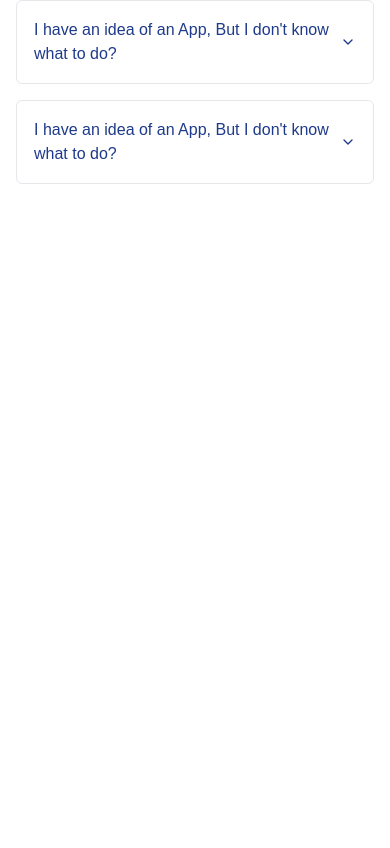
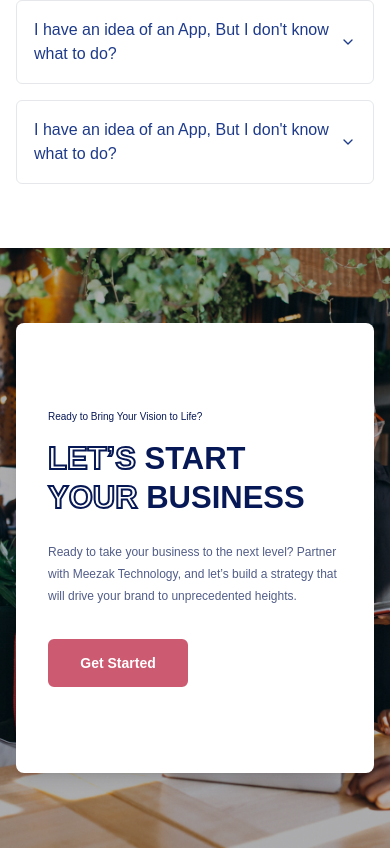
Before and after one commit to PeaceEgo/Meezak-Site, a React (Vite) app: page / in a window 390 px wide. Shown: the part 3582-4430 px from the top of the page. Before the commit the page ends 3830 px from the top, so only its background shows below. Built offline with nearby package versions, Linux system fonts and the light colour scheme.

Commit message:
feature/getStarted

```diff
--- /dev/null
+++ b/src/components/GetStarted.jsx
@@ -0,0 +1,63 @@
+import getbg from '../assets/images/getbg.jpg';
+
+function GetStarted() {
+  // Helper function to split a word into individual letters with stroke styling
+  const renderStyledWord = (word) => {
+    return word.split('').map((letter, index) => (
+      <span
+        key={index}
+        className="text-white"
+        style={{
+          WebkitTextStroke: '2px rgba(7,24,86,1)',
+          textStroke: '2px rgba(7,24,86,1)', // Fallback for non-Webkit browsers
+        }}
+      >
+        {letter}
+      </span>
+    ));
+  };
+
+  return (
+    <section
+      className="relative w-full h-[600px] bg-cover bg-center flex items-center justify-start"
+      style={{
+        backgroundImage: `url(${getbg})`,
+      }}
+    >
+      {/* Overlay for better text readability */}
+      <div className="absolute inset-0 bg-black/30"></div>
+
+      {/* Card */}
+      <div className="relative z-10 w-full md:max-w-[650px] bg-white rounded-[8px] shadow-lg p-8 md:p-12 mx-4 md:ml-12 md:mr-0 h-[450px] md:h-[522px] flex flex-col items-start justify-center ">
+        {/* Tagline */}
+        <p className="text-[10px] md:text-[16px] font-[500] text-[rgba(7,24,86,1)] mb-4">
+          Ready to Bring Your Vision to Life?
+        </p>
+
+        {/* Headline */}
+        <h2 className="text-[31px] md:text-[60px] leading-tight mb-6 ">
+          <span className="font-[900] text-[rgba(7,24,86,1)]">
+            {renderStyledWord("LET’S")} START
+          </span>{' '}
+          <span className="font-[900] text-[rgba(7,24,86,1)]">
+            {renderStyledWord("YOUR")} BUSINESS
+          </span>
+        </h2>
+
+        {/* Subtext */}
+        <p
+          className=" text-[rgba(7,24,86,0.7)] mb-8 font-outfit font-medium text-[12px] leading-[22px] tracking-[0%]"
+        >
+          Ready to take your business to the next level? Partner with Meezak Technology, and let’s build a strategy that will drive your brand to unprecedented heights.
+        </p>
+
+        {/* Button */}
+        <button className="border-2 border-[rgba(204,90,113,1)] text-white md:text-[rgba(204,90,113,1)] md:bg-transparent bg-[rgba(204,90,113,1)] px-[16px] py-[10px] md:px-[16px] md:py-[10px] w-[140px] md:w-[200px] h-[48px] md:h-[48px] rounded-md text-[14px] font-semibold hover:bg-white hover:text-[rgba(7,24,86,1)] transition-colors">
+          Get Started
+        </button>
+      </div>
+    </section>
+  );
+}
+
+export default GetStarted;
--- a/src/pages/homePage.jsx
+++ b/src/pages/homePage.jsx
@@ -4,6 +4,7 @@ import TrustedLogos from '../components/TrustedLogos';
 import FAQAccordion from "../components/faqAccordion"
 import ServicesSection from "../components/servicesSect"
 import WhyChooseUs from "../components/whyChoose"
+import GetStarted from "../components/GetStarted"
 
 
 function HomePage() {
@@ -15,6 +16,7 @@ function HomePage() {
           <ServicesSection/>
           <WhyChooseUs/>
           <FAQAccordion/>
+          <GetStarted/>
     </div>
   )
 }
```
Also changed, not shown: src/assets/images/getbg.jpg (added).
